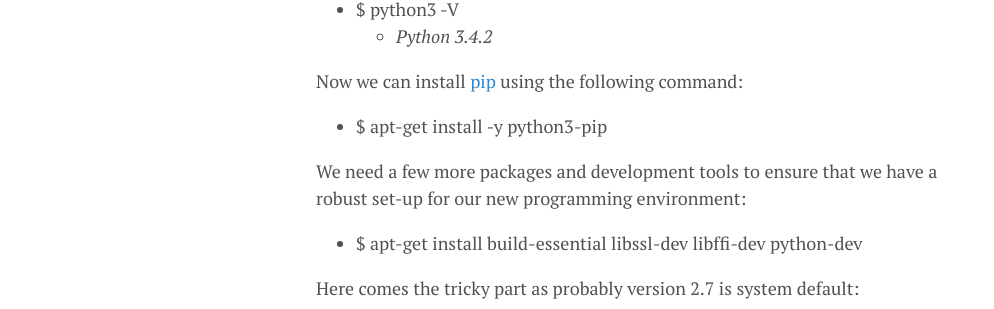
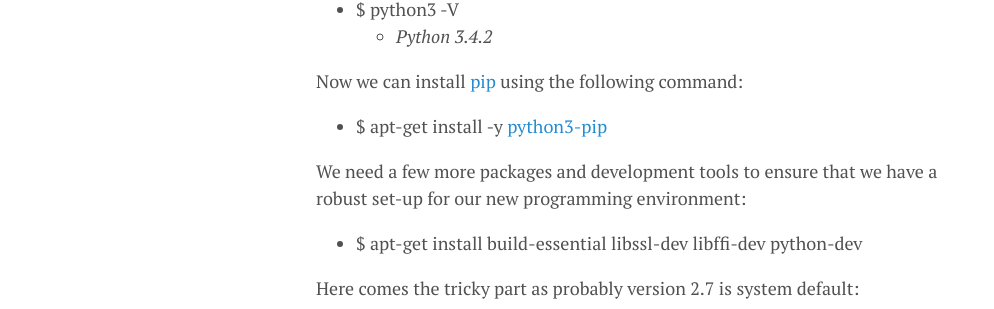
Before and after one commit to lgeurts/lgeurts.github.io, a Jekyll site: the page built from _posts/2017-07-11-bunsenlabs-linux-setup-notes-for dell-inspiron-6000.md, in a window 1280 px wide and 900 px high, scrolled down 9589 px. Shown: the part 146-455 px from the top of the window, without its empty margins (0-994 px from the left). Built offline with Jekyll 4.4.1, drawn with Linux system fonts in a browser that asks for light colours; nearby versions of some CDN libraries; comment, search, counter and statistics services are not loaded; some of the changed lines change nothing that is shown.

Commit message:
Multiple changes in all sections

```diff
--- a/_posts/2017-07-11-bunsenlabs-linux-setup-notes-for dell-inspiron-6000.md
+++ b/_posts/2017-07-11-bunsenlabs-linux-setup-notes-for dell-inspiron-6000.md
@@ -132,7 +132,7 @@
 
 ***• 4.4.3 YouTube-dl***
 
-- $ apt-get install [curl](https://curl.haxx.se/) # command-line tool for transferring data
+- $ apt-get install [curl](https://packages.debian.org/jessie/curl) # command-line tool for transferring data
 - $ curl -L [https://yt-dl.org/downloads/latest/youtube-dl](https://yt-dl.org/downloads/latest/youtube-dl) -o /usr/local/bin/ youtube-dl
 - $ chmod a+rx /usr/local/bin/youtube-dl
 
@@ -284,9 +284,9 @@
 - $ python3 -V
   * *Python 3.4.2*
 
-Now we can install [pip](https://en.wikipedia.org/wiki/Pip_%28package_manager%29) using the following command:
+Now we can install [pip](https://packages.debian.org/jessie/python-pip) using the following command:
 
-- $ apt-get install -y python3-pip
+- $ apt-get install -y [python3-pip](https://packages.debian.org/jessie/python3-pip)
 
 We need a few more packages and development tools to ensure that we have a robust set-up for our new programming environment:
 
```
